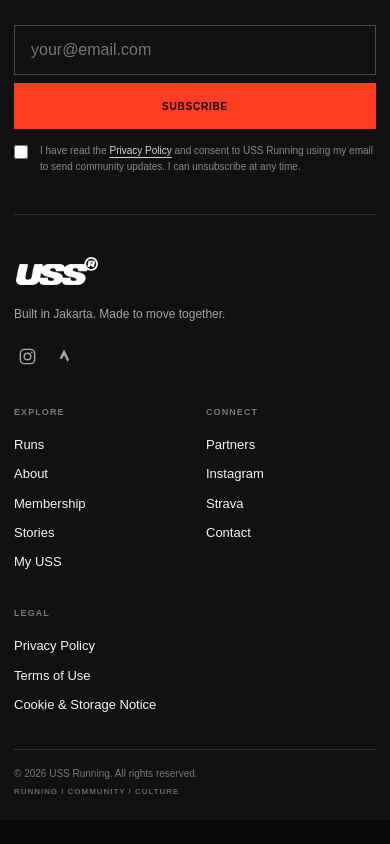
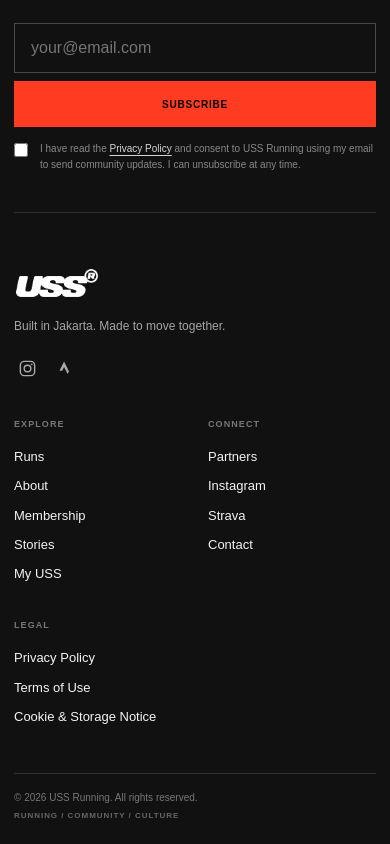
Before and after one commit to ardidwi/ussrunning-web, a Next.js app: page / in a window 390 px wide. Shown: the part 7331-8175 px from the top of the page. Before the commit the page ends 8151 px from the top, so only its background shows below. Built offline with nearby package versions, Linux system fonts and the light colour scheme.

Commit message:
style: rebalance footer columns across viewport

```diff
--- a/app/globals.css
+++ b/app/globals.css
@@ -2490,3 +2490,77 @@ h1,h2,h3,p{margin-top:0}
     grid-template-columns:1fr;
   }
 }
+
+
+/* ---- Footer balance fix ---- */
+.uss-footer-inner{
+  width:min(calc(100% - 96px),1520px);
+  margin:0 auto;
+}
+.uss-footer-main{
+  display:grid;
+  grid-template-columns:minmax(260px,1.35fr) repeat(3,minmax(160px,.75fr));
+  gap:clamp(44px,5vw,96px);
+  align-items:start;
+  padding:54px 0 48px;
+}
+.uss-footer-brand{
+  justify-self:start;
+}
+.uss-footer-column{
+  width:100%;
+  max-width:190px;
+}
+.uss-footer-main>.uss-footer-column:nth-child(2){
+  justify-self:center;
+}
+.uss-footer-main>.uss-footer-column:nth-child(3){
+  justify-self:center;
+}
+.uss-footer-main>.uss-footer-column:nth-child(4){
+  justify-self:end;
+}
+.uss-footer-bottom{
+  width:100%;
+}
+.uss-newsletter{
+  grid-template-columns:minmax(320px,.9fr) minmax(420px,1.1fr);
+  gap:clamp(48px,6vw,110px);
+}
+
+@media(max-width:1100px){
+  .uss-footer-inner{
+    width:calc(100% - 48px);
+  }
+  .uss-footer-main{
+    grid-template-columns:1.2fr repeat(3,1fr);
+    gap:30px;
+  }
+  .uss-footer-column,
+  .uss-footer-main>.uss-footer-column:nth-child(2),
+  .uss-footer-main>.uss-footer-column:nth-child(3),
+  .uss-footer-main>.uss-footer-column:nth-child(4){
+    justify-self:start;
+    max-width:none;
+  }
+}
+
+@media(max-width:760px){
+  .uss-footer-inner{
+    width:calc(100% - 28px);
+  }
+  .uss-footer-main{
+    grid-template-columns:1fr 1fr;
+    gap:34px 26px;
+  }
+  .uss-footer-brand{
+    grid-column:1 / -1;
+  }
+  .uss-footer-legal{
+    grid-column:1 / -1;
+  }
+  .uss-newsletter{
+    grid-template-columns:1fr;
+    gap:28px;
+  }
+}
```
